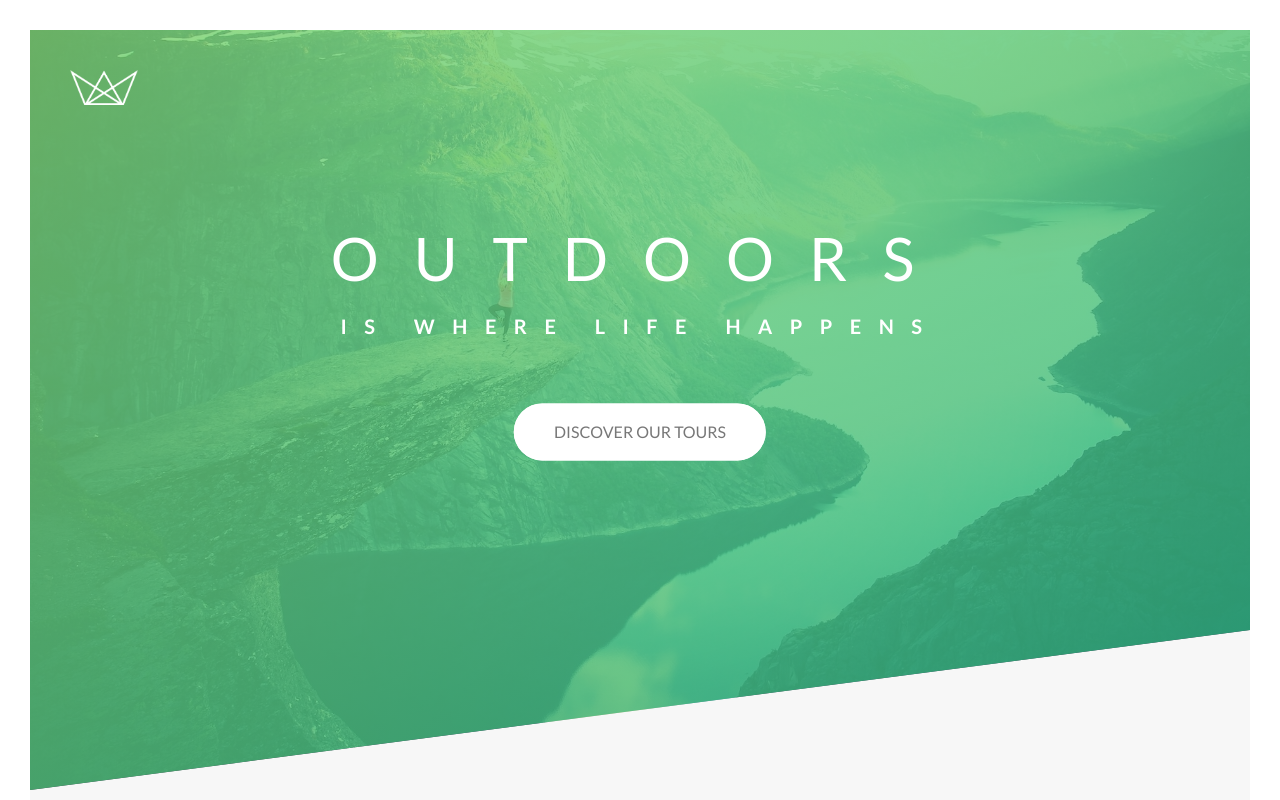
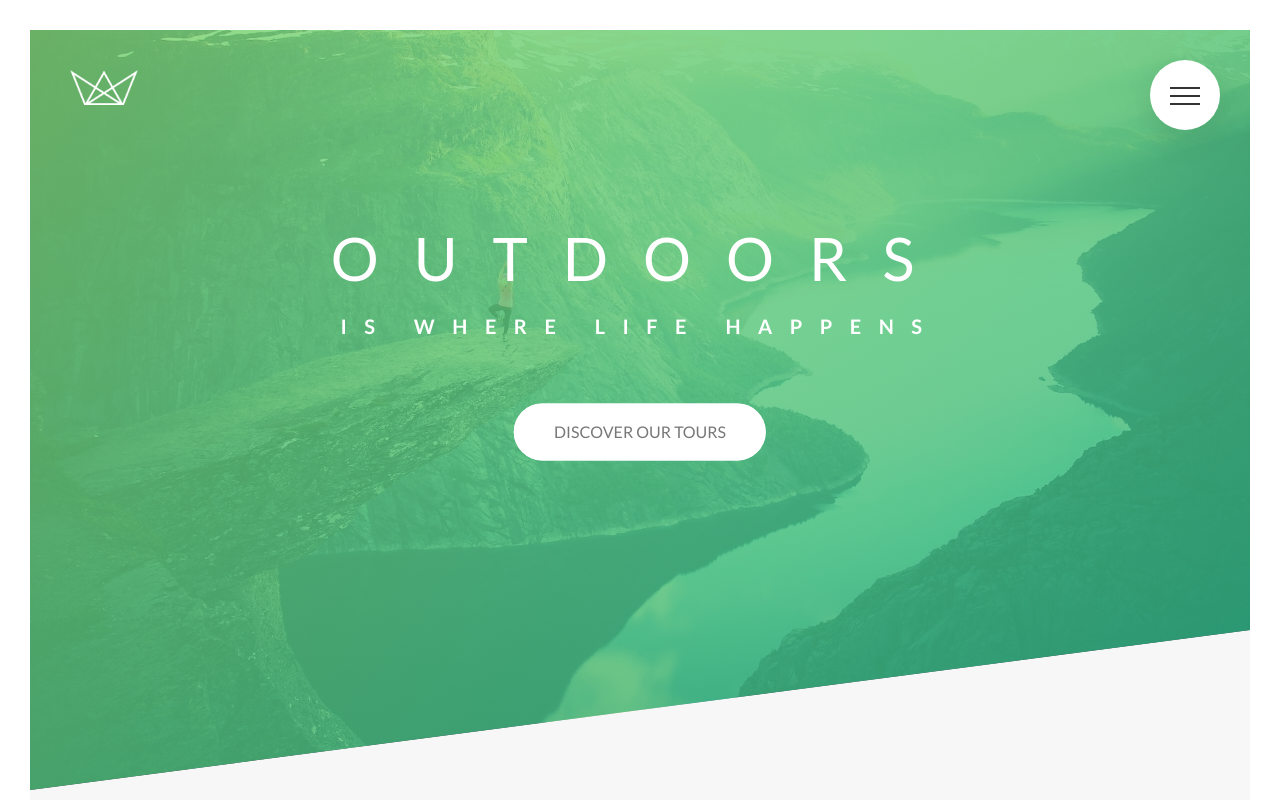
Before and after one commit to bipin7yadav/web-tour, a React (Create React App) app: page / in a window 1280 px wide. Shown: the top 800 px of the page. Built offline with nearby package versions, Linux system fonts and the light colour scheme.

Commit message:
navigation section added

```diff
--- a/src/App.css
+++ b/src/App.css
@@ -688,6 +688,123 @@ body {
   text-align: center;
 }
 
+.navigation__checkbox {
+  display: none;
+}
+.navigation__button {
+  background-color: #fff;
+  height: 7rem;
+  width: 7rem;
+  position: fixed;
+  top: 6rem;
+  right: 6rem;
+  border-radius: 50%;
+  z-index: 2000;
+  box-shadow: 0 1rem 3rem rgba(0, 0, 0, 0.1);
+  text-align: center;
+  cursor: pointer;
+}
+.navigation__background {
+  height: 6rem;
+  width: 6rem;
+  border-radius: 50%;
+  position: fixed;
+  top: 6.5rem;
+  right: 6.5rem;
+  background-image: radial-gradient(#7ed56f, #28b485);
+  z-index: 1000;
+  transition: transform 0.8s cubic-bezier(0.86, 0, 0.07, 1);
+}
+.navigation__nav {
+  height: 100vh;
+  position: fixed;
+  top: 0;
+  left: 0;
+  z-index: 1500;
+  opacity: 0;
+  width: 0;
+  transition: all 0.8s cubic-bezier(0.68, -0.55, 0.265, 1.55);
+}
+.navigation__list {
+  position: absolute;
+  top: 50%;
+  left: 50%;
+  transform: translate(-50%, -50%);
+  list-style: none;
+  text-align: center;
+  width: 100%;
+}
+.navigation__item {
+  margin: 1rem;
+}
+.navigation__link:link, .navigation__link:visited {
+  display: inline-block;
+  font-size: 3rem;
+  font-weight: 300;
+  padding: 1rem 2rem;
+  color: #fff;
+  text-decoration: none;
+  text-transform: uppercase;
+  background-image: linear-gradient(120deg, transparent 0%, transparent 50%, #fff 50%);
+  background-size: 220%;
+  transition: all 0.4s;
+}
+.navigation__link:link span, .navigation__link:visited span {
+  margin-right: 1.5rem;
+  display: inline-block;
+}
+.navigation__link:hover, .navigation__link:active {
+  background-position: 100%;
+  color: #55c57a;
+  transform: translateX(1rem);
+}
+.navigation__checkbox:checked ~ .navigation__background {
+  transform: scale(80);
+}
+.navigation__checkbox:checked ~ .navigation__nav {
+  opacity: 1;
+  width: 100%;
+}
+.navigation__icon {
+  position: relative;
+  margin-top: 3.5rem;
+}
+.navigation__icon, .navigation__icon::before, .navigation__icon::after {
+  width: 3rem;
+  height: 2px;
+  background-color: #333;
+  display: inline-block;
+}
+.navigation__icon::before, .navigation__icon::after {
+  content: "";
+  position: absolute;
+  left: 0;
+  transition: all 0.2s;
+}
+.navigation__icon::before {
+  top: -0.8rem;
+}
+.navigation__icon::after {
+  top: 0.8rem;
+}
+.navigation__button:hover .navigation__icon::before {
+  top: -1rem;
+}
+.navigation__button:hover .navigation__icon::after {
+  top: 1rem;
+}
+.navigation__checkbox:checked + .navigation__button .navigation__icon {
+  background-color: transparent;
+}
+.navigation__checkbox:checked + .navigation__button .navigation__icon::before {
+  top: 0;
+  transform: rotate(135deg);
+}
+.navigation__checkbox:checked + .navigation__button .navigation__icon::after {
+  top: 0;
+  transform: rotate(-135deg);
+}
+
 .section-about {
   background-color: #f7f7f7;
   padding: 25rem 0;
--- a/src/App.js
+++ b/src/App.js
@@ -22,6 +22,25 @@ import { AiOutlineHeart } from "react-icons/ai"
 function App() {
   return (
     <div className="App">
+      <div class="navigation">
+            <input type="checkbox" class="navigation__checkbox" id="navi-toggle"/>
+
+            <label for="navi-toggle" class="navigation__button">
+                <span class="navigation__icon">&nbsp;</span>
+            </label>
+
+            <div class="navigation__background">&nbsp;</div>
+
+            <nav class="navigation__nav">
+                <ul class="navigation__list">
+                    <li class="navigation__item"><a href="#" class="navigation__link"><span>01</span>About Natous</a></li>
+                    <li class="navigation__item"><a href="#" class="navigation__link"><span>02</span>Your benfits</a></li>
+                    <li class="navigation__item"><a href="#" class="navigation__link"><span>03</span>Popular tours</a></li>
+                    <li class="navigation__item"><a href="#" class="navigation__link"><span>04</span>Stories</a></li>
+                    <li class="navigation__item"><a href="#" class="navigation__link"><span>05</span>Book now</a></li>
+                    </ul>
+            </nav>
+        </div>
       <header className="header">
         <div className="header__logo-box">
           <img src={`${logo}`} alt="Logo" className="header__logo" />
--- a/src/sass/layout/_navigation.scss
+++ b/src/sass/layout/_navigation.scss
@@ -0,0 +1,165 @@
+.navigation {
+    &__checkbox {
+        display: none;
+    }
+
+    &__button {
+        background-color: $color-white;
+        height: 7rem;
+        width: 7rem;
+        position: fixed;
+        top: 6rem;
+        right: 6rem;
+        border-radius: 50%;
+        z-index: 2000;
+        box-shadow: 0 1rem 3rem rgba($color-black, .1);
+        text-align: center;
+        cursor: pointer;
+
+        // @include respond(tab-port) {
+        //     top: 4rem;
+        //     right: 4rem;
+        // }
+
+        // @include respond(phone) {
+        //     top: 3rem;
+        //     right: 3rem;
+        // }
+    }
+
+    &__background {
+        height: 6rem;
+        width: 6rem;
+        border-radius: 50%;
+        position: fixed;
+        top: 6.5rem;
+        right: 6.5rem;
+        background-image: radial-gradient($color-primary-light, $color-primary-dark);
+        z-index: 1000;
+        transition: transform .8s cubic-bezier(0.86, 0, 0.07, 1);
+
+        // @include respond(tab-port) {
+        //     top: 4.5rem;
+        //     right: 4.5rem;
+        // }
+
+        // @include respond(phone) {
+        //     top: 3.5rem;
+        //     right: 3.5rem;
+        // }
+    }
+
+    &__nav {
+        height: 100vh;
+        position: fixed;
+        top: 0;
+        left: 0;
+        z-index: 1500;
+
+        opacity: 0;
+        width: 0;
+        transition: all .8s cubic-bezier(0.68, -0.55, 0.265, 1.55);
+    }
+
+    &__list {
+        position: absolute;
+        top: 50%;
+        left: 50%;
+        transform: translate(-50%,-50%);
+        list-style: none;
+        text-align: center;
+        width: 100%;
+    }
+
+    &__item {
+        margin: 1rem;
+    }
+
+    &__link {
+        &:link,
+        &:visited {
+            display: inline-block;
+            font-size: 3rem;
+            font-weight: 300;
+            padding: 1rem 2rem;
+            color: $color-white;
+            text-decoration: none;
+            text-transform: uppercase;
+            background-image: linear-gradient(120deg, transparent 0%, transparent 50%, $color-white 50%);
+            background-size: 220%;
+            transition: all .4s;
+
+            span {
+                margin-right: 1.5rem;
+                display: inline-block;
+            }
+        }
+
+        &:hover,
+        &:active {
+            background-position: 100%;
+            color: $color-primary;
+            transform: translateX(1rem);
+        }
+    }
+
+
+    //FUNCTIONALITY
+    &__checkbox:checked ~ &__background {
+        transform: scale(80);
+    }
+
+    &__checkbox:checked ~ &__nav {
+        opacity: 1;
+        width: 100%;
+    }
+
+
+    //ICON
+    &__icon {
+        position: relative;
+        margin-top: 3.5rem;
+
+        &,
+        &::before,
+        &::after {
+            width: 3rem;
+            height: 2px;
+            background-color: $color-grey-dark-3;
+            display: inline-block;
+        }
+
+        &::before,
+        &::after {
+            content: "";
+            position: absolute;
+            left: 0;
+            transition: all .2s;
+        }
+
+        &::before { top: -.8rem; }
+        &::after { top: .8rem; }
+    }
+
+    &__button:hover &__icon::before {
+        top: -1rem;
+    }
+
+    &__button:hover &__icon::after {
+        top: 1rem;
+    }
+
+    &__checkbox:checked + &__button &__icon {
+        background-color: transparent;
+    }
+
+    &__checkbox:checked + &__button &__icon::before {
+        top: 0;
+        transform: rotate(135deg);
+    }
+
+    &__checkbox:checked + &__button &__icon::after {
+        top: 0;
+        transform: rotate(-135deg);
+    }
+}
```
